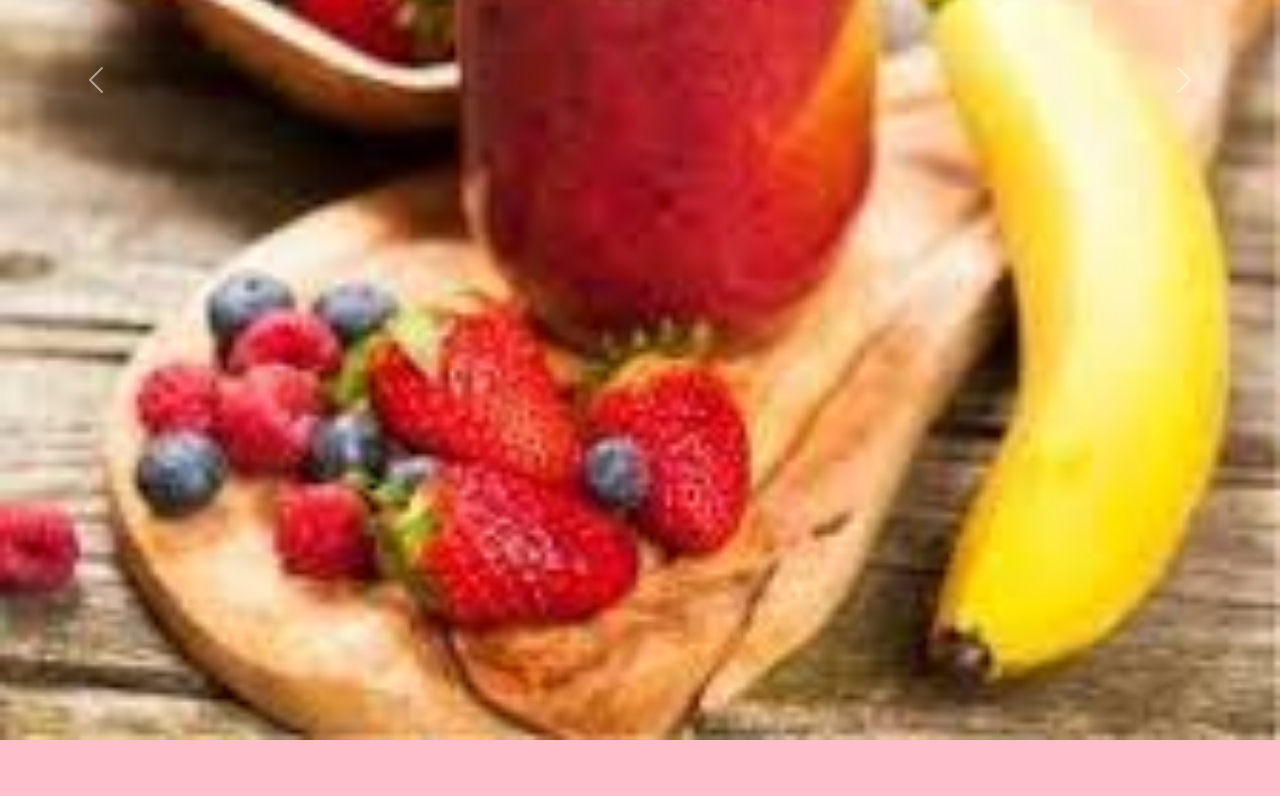
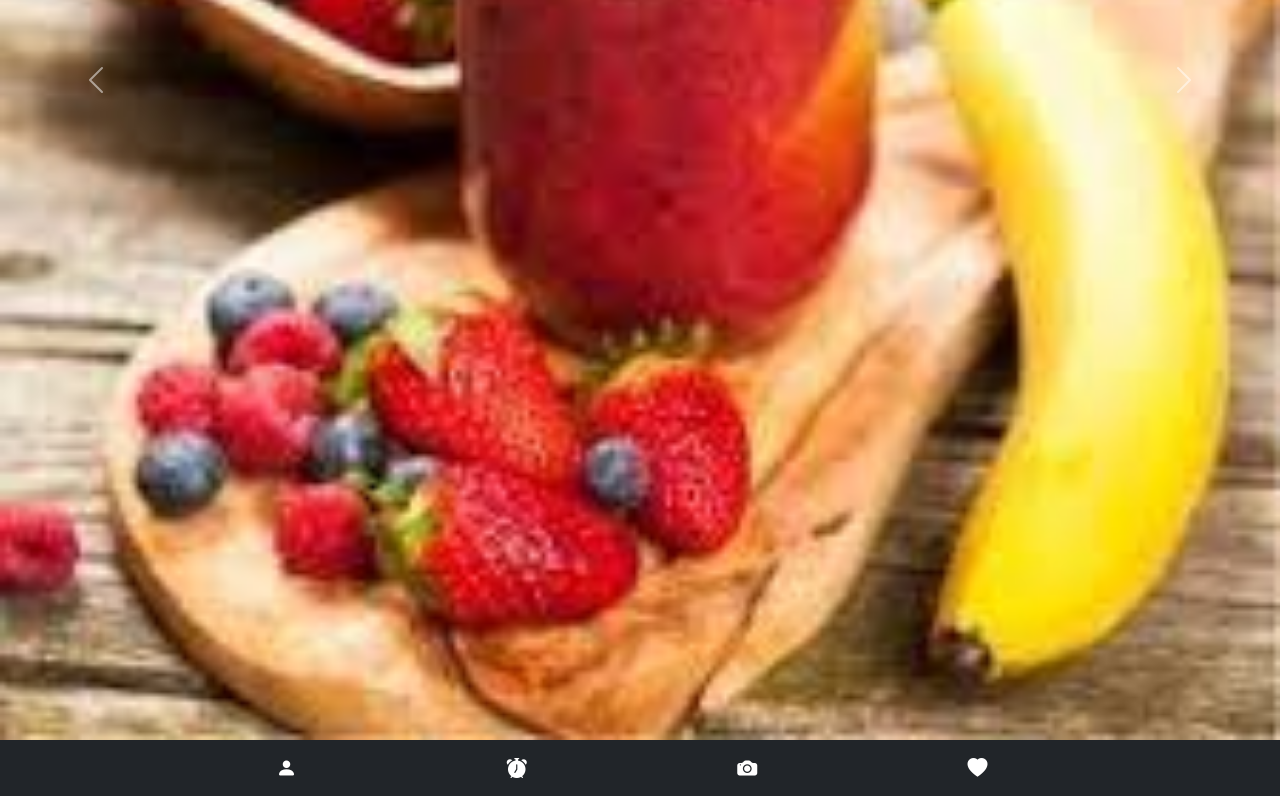
Before and after one commit to 0skar01/Preggo, a plain HTML site: page moep.html in a window 1280 px wide. Shown: the part 644-1440 px from the top of the page. Before the commit the page ends 1384 px from the top, so only its background shows below. Drawn offline with nearby package versions, Linux system fonts and the light colour scheme; files that its build step writes are made by us from their sources.

Commit message:
Footbar und Bootstrap Icons Hinzugefügt

```diff
--- a/moep.html
+++ b/moep.html
@@ -5,10 +5,13 @@
     <meta http-equiv="X-UA-Compatible" content="IE=edge">
     <meta name="viewport" content="width=device-width, initial-scale=1.0">
     <link rel="stylesheet" href="css/bootstrap.min.css">
+    <!-- bootstrap icons -->
+
+    <link rel="stylesheet" href="https://cdn.jsdelivr.net/npm/bootstrap-icons@1.8.1/font/bootstrap-icons.css">
     <title>Ernährung</title>
 </head>
 <body style="background-color: pink;">
-    <!--Navbar-->
+    <!--Navbar top-->
     <nav class="navbar navbar-expand-lg navbar-light bg-light">
         <div class="container-fluid">
           <a class="navbar-brand" href="#">Preggo</a>
@@ -18,7 +21,7 @@
           <div class="collapse navbar-collapse" id="navbarSupportedContent">
             <ul class="navbar-nav me-auto mb-2 mb-lg-0">
               <li class="nav-item">
-                <a class="nav-link active" aria-current="page" href="#">Home</a>
+                <a class="nav-link active" aria-current="page" href="http://127.0.0.1:5500/Preggo/homescreen.html">Home</a>
               </li>
               <li class="nav-item">
                 <a class="nav-link" href="#">Rezepte</a>
@@ -76,6 +79,41 @@
           <span class="visually-hidden">Next</span>
         </button>
       </div>
+      <!-- navbar bottom -->
+
+    <nav class="navbar navbar-dark bg-dark">
+
+        <div class="container justify-content-evenly">
+
+            <a class="navbar-brand" href="#">
+
+                <i class="bi-person-fill"></i>
+
+            </a>
+
+            <a class="navbar-brand" href="#">
+
+                <i class="bi-alarm-fill"></i>
+
+            </a>
+
+            <a class="navbar-brand" href="#">
+
+                <i class="bi-camera-fill"></i>
+
+            </a>
+
+            <a class="navbar-brand" href="#">
+
+                <i class="bi-heart-fill"></i>
+
+            </a>
+
+        </div>
+
+
+
+    </nav>
       <script src="js/bootstrap.min.js"></script>
 </body>
 </html>
```
